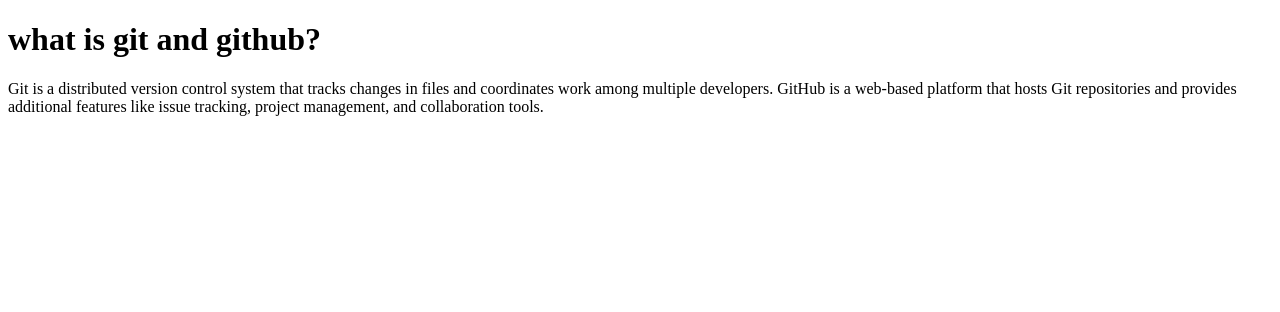
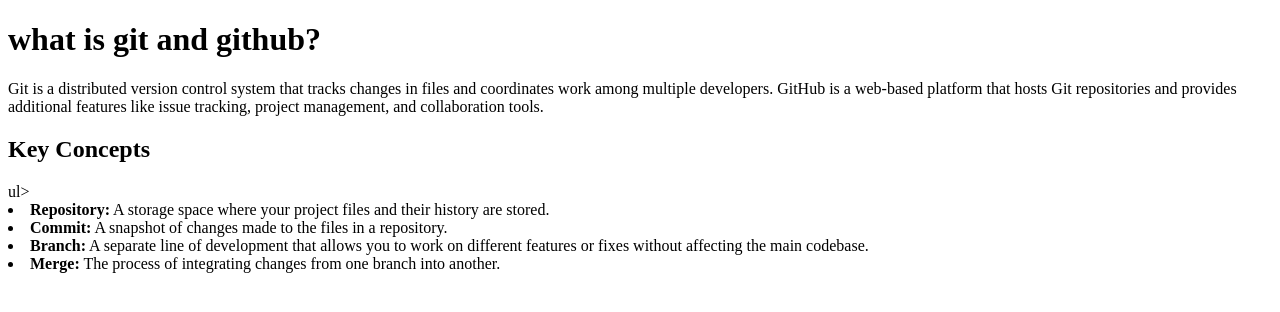
Before and after one commit to mansoorrashedian-ship-it/gitttt, a plain HTML site: page index.html in a window 1280 px wide. Drawn offline with Linux system fonts and the light colour scheme.

Commit message:
second change

```diff
--- a/index.html
+++ b/index.html
@@ -9,6 +9,11 @@
     <h1>what is git and github?</h1>
     <p>Git is a distributed version control system that tracks changes in files and coordinates work among multiple developers. GitHub is a web-based platform that hosts Git repositories and provides additional features like issue tracking, project management, and collaboration tools.</p>
 
-
+   <h2>Key Concepts</h2>
+   ul>
+       <li><strong>Repository:</strong> A storage space where your project files and their history are stored.</li>
+       <li><strong>Commit:</strong> A snapshot of changes made to the files in a repository.</li>
+       <li><strong>Branch:</strong> A separate line of development that allows you to work on different features or fixes without affecting the main codebase.</li>
+       <li><strong>Merge:</strong> The process of integrating changes from one branch into another.</li>
 </body>
 </html>
```
